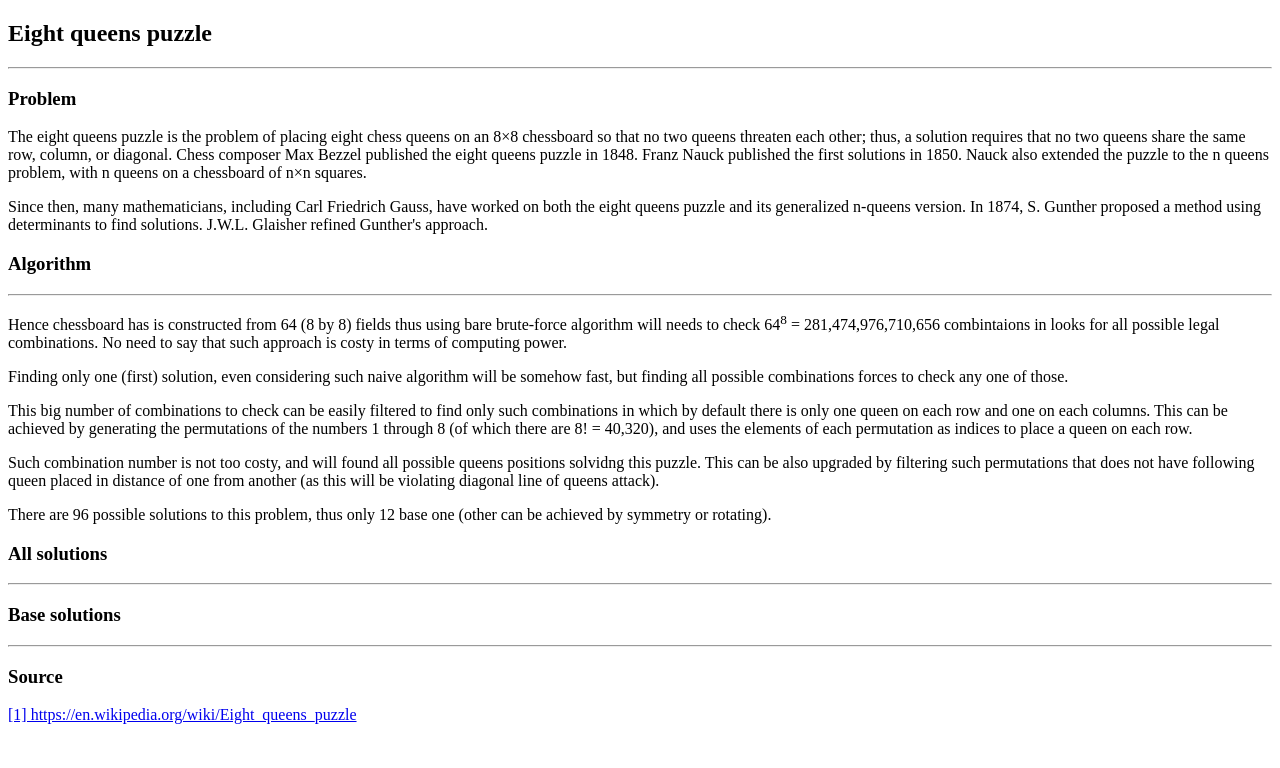
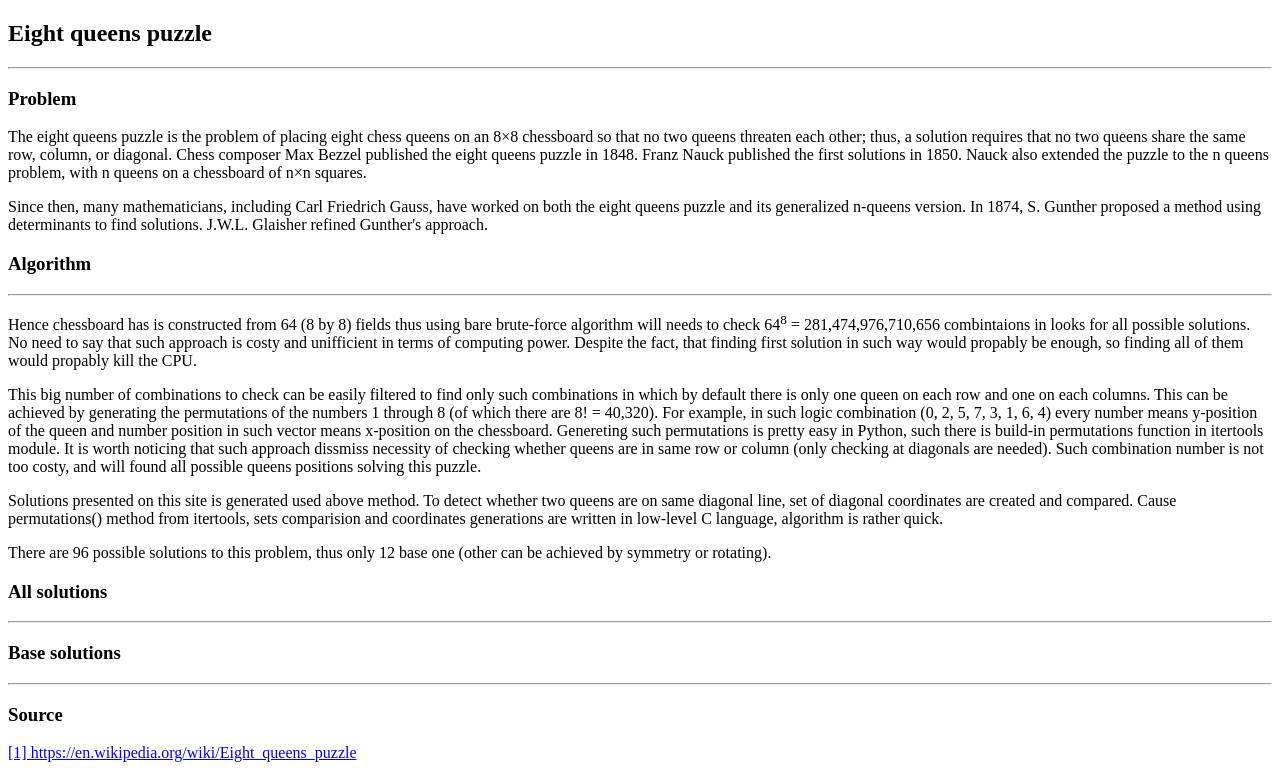
Before and after one commit to lukaszszymankiewicz/8qp, a Flask app: template app/templates/index.html in a window 1280 px wide. Shown: the top 768 px of the page. Run offline with Flask 2, Linux system fonts and the light colour scheme; the template is opened without the code that fills it, so the values that code supplies are empty; parts of the project's set-up code (start-up, migrations or seed data) failed here and were passed over.

Commit message:
algorithm improved, desprition upgraded

```diff
--- a/app/templates/index.html
+++ b/app/templates/index.html
@@ -30,25 +30,28 @@
     <p>
         Hence chessboard has is constructed from 64 (8 by 8) fields thus using bare brute-force
         algorithm will needs to check 64<sup>8</sup> = 281,474,976,710,656 combintaions in looks
-        for all possible legal combinations. No need to say that such approach is costy in terms of
-        computing power.
-    </p>
-    <p>
-        Finding only one (first) solution, even considering such naive algorithm will be somehow
-        fast, but finding all possible combinations forces to check any one of those.
-    </p>
+        for all possible solutions. No need to say that such approach is costy and unifficient
+        in terms of computing power.
+        Despite the fact, that finding first solution in such way would propably be enough, so
+        finding all of them would propably kill the CPU.
     <p>
         This big number of combinations to check can be easily filtered to find only such
         combinations in which by default there is only one queen on each row and one on each
         columns. This can be achieved by generating the permutations of the numbers 1 through 8
-        (of which there are 8! = 40,320), and uses the elements of each permutation as indices to
-        place a queen on each row.
+        (of which there are 8! = 40,320). For example, in such logic combination (0, 2, 5, 7, 3, 1,
+        6, 4) every number means y-position of the queen and number position in such vector means
+        x-position on the chessboard.
+        Genereting such permutations is pretty easy in Python, such there is build-in permutations
+        function in itertools module. It is worth noticing that such approach dissmiss necessity of
+        checking whether queens are in same row or column (only checking at diagonals are needed).
+        Such combination number is not too costy, and will found all possible queens positions
+        solving this puzzle.
     </p>
     <p>
-        Such combination number is not too costy, and will found all possible queens positions
-        solvidng this puzzle. This can be also upgraded by filtering such permutations that does not
-        have following queen placed in distance of one from another (as this will be violating
-        diagonal line of queens attack).
+        Solutions presented on this site is generated used above method. To detect whether two
+        queens are on same diagonal line, set of diagonal coordinates are created and compared.
+        Cause permutations() method from itertools, sets comparision and coordinates generations are
+        written in low-level C language, algorithm is rather quick.
     </p>
     <p>
         There are 96 possible solutions to this problem, thus only 12 base one (other can be
```
Also changed, not shown: app/src/solve.py (+1 -7 lines).
